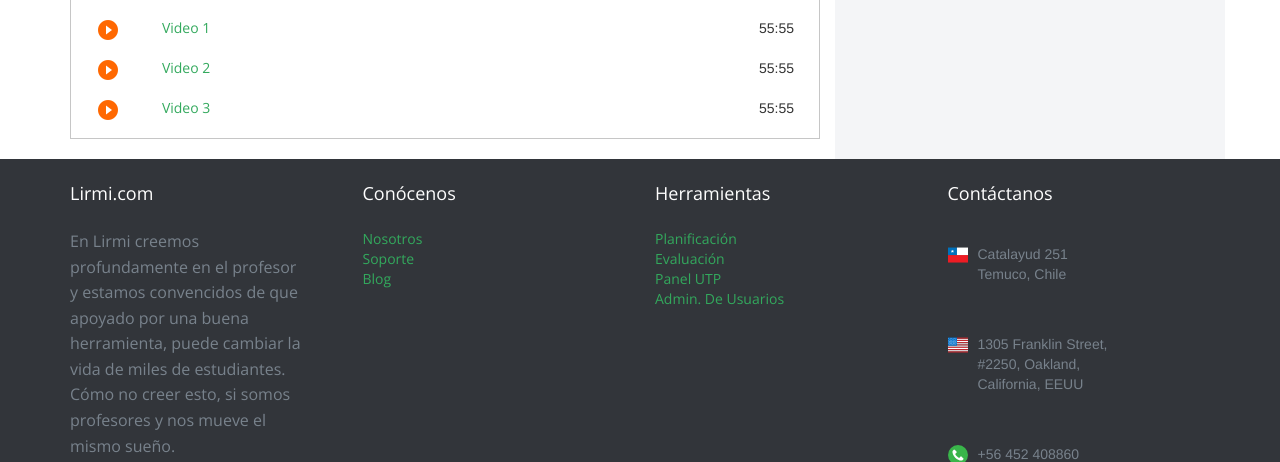
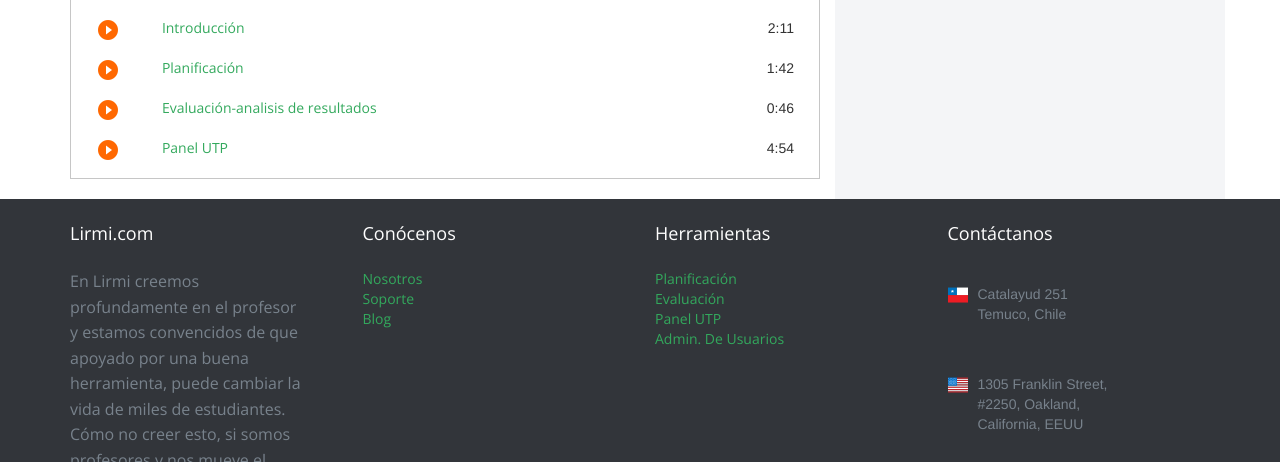
Before and after one commit to MiguelMunozC/Demostracion, a plain HTML site: page index.html in a window 1280 px wide. Shown: the part 638-1100 px from the top of the page. Drawn offline with nearby package versions, Linux system fonts and the light colour scheme.

Commit message:
Videos Lirmi.

```diff
--- a/index.html
+++ b/index.html
@@ -45,7 +45,7 @@
 
                     <!--REPRODUCTOR-->
                     <div class="embed-responsive embed-responsive-16by9">
-                        <iframe id="vid_frame" src="https://www.youtube.com/embed/icYRFRXQIyM" width="560" height="315" frameborder="0"></iframe>
+                        <iframe id="vid_frame" src="https://www.youtube.com/embed/7Kj1TdmA0GQ" width="560" height="315" frameborder="0"></iframe>
                     </div>
 
                     <!--LISTA DE REPRODUCCION-->
@@ -54,20 +54,26 @@
 
                             <li id="video-link-id1" class="video-link" onClick="verVideo(0)">
                                 <i class="material-icons btn-play">play_circle_filled</i>
-                                <a href="#" class="vid-item" >Video 1</a>
-                                <span>55:55</span>
+                                <a href="#" class="vid-item" >Introducción</a>
+                                <span>2:11</span>
                             </li>
 
                             <li id="video-link-id2" class="video-link" onClick="verVideo(1)">
                                 <i class="material-icons btn-play">play_circle_filled</i>
-                                <a href="#" class="vid-item" >Video 2</a>
-                                <span>55:55</span>
+                                <a href="#" class="vid-item" >Planificación</a>
+                                <span>1:42</span>
                             </li>
 
                             <li id="video-link-id3" class="video-link" onClick="verVideo(2)">
                                 <i class="material-icons btn-play">play_circle_filled</i>
-                                <a href="#" class="vid-item" >Video 3</a>
-                                <span>55:55</span>
+                                <a href="#" class="vid-item" >Evaluación-analisis de resultados</a>
+                                <span>0:46</span>
+                            </li>
+
+                            <li id="video-link-id4" class="video-link" onClick="verVideo(3)">
+                              <i class="material-icons btn-play">play_circle_filled</i>
+                              <a href="#" class="vid-item" >Panel UTP</a>
+                              <span>4:54</span>
                             </li>
 
                         </ul>
--- a/js/scripts.js
+++ b/js/scripts.js
@@ -1,7 +1,8 @@
 var videos = [
-  'https://www.youtube.com/embed/icYRFRXQIyM',
-  'https://www.youtube.com/embed/0AvuweztG4Q',
-  'https://www.youtube.com/embed/8yn3ViE6mhY'
+  'https://www.youtube.com/embed/7Kj1TdmA0GQ',
+  'https://www.youtube.com/embed/51_pr-8xtho',
+  'https://www.youtube.com/embed/IT-LGj9N1oo',
+  'https://www.youtube.com/embed/33p-_JiZw8o'
 ];
 
 
@@ -24,6 +25,6 @@ function verVideo(vid){
   var link = document.getElementById('video-link-id'+(vid+1));
   link.setAttribute("style", 'background-color: #d1fcad;');
 
-  link.getElementsByTagName("I")[0].innerHTML = "pause_circle_outline";
+  link.getElementsByTagName("I")[0].innerHTML = "play_circle_outline";
 
 }
```
